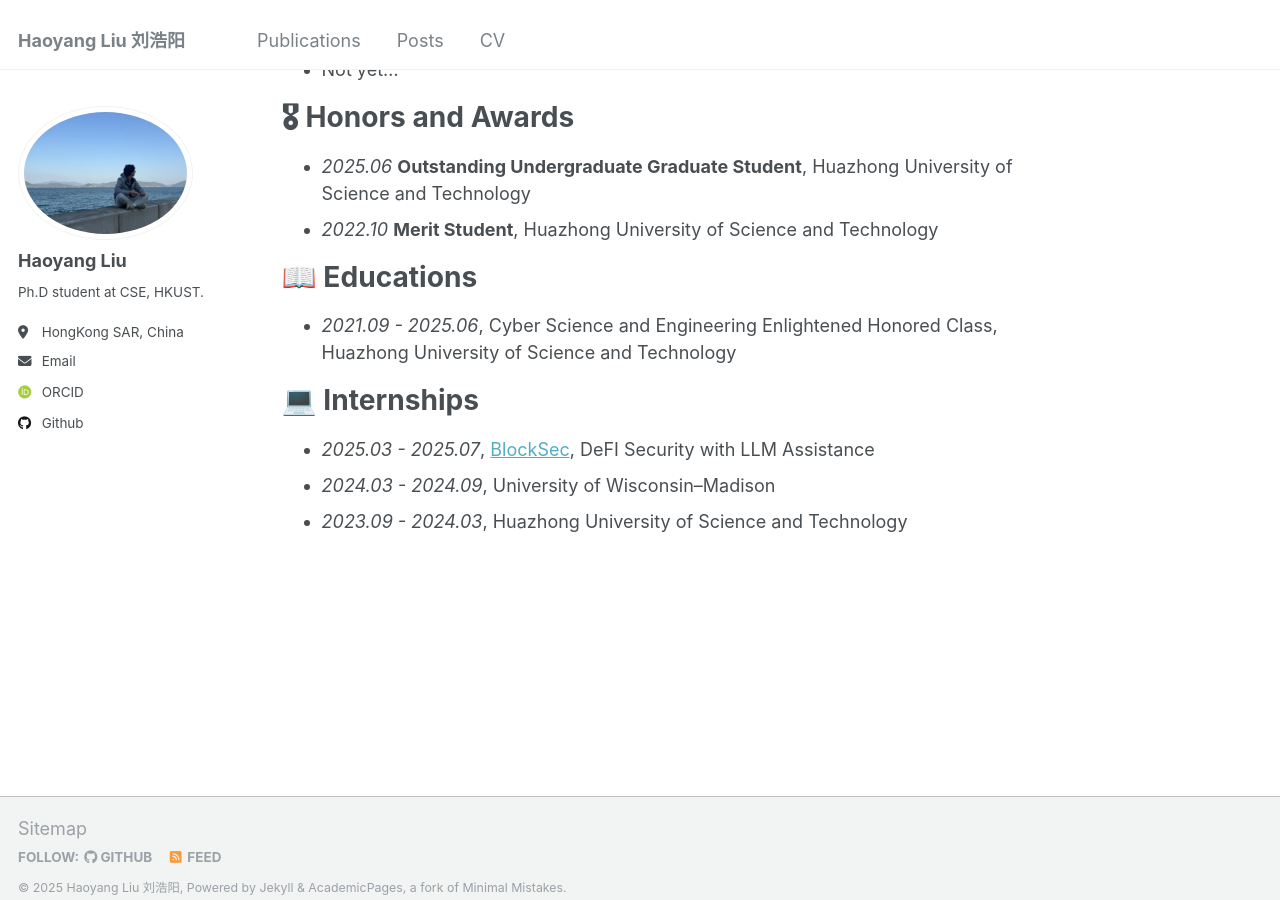
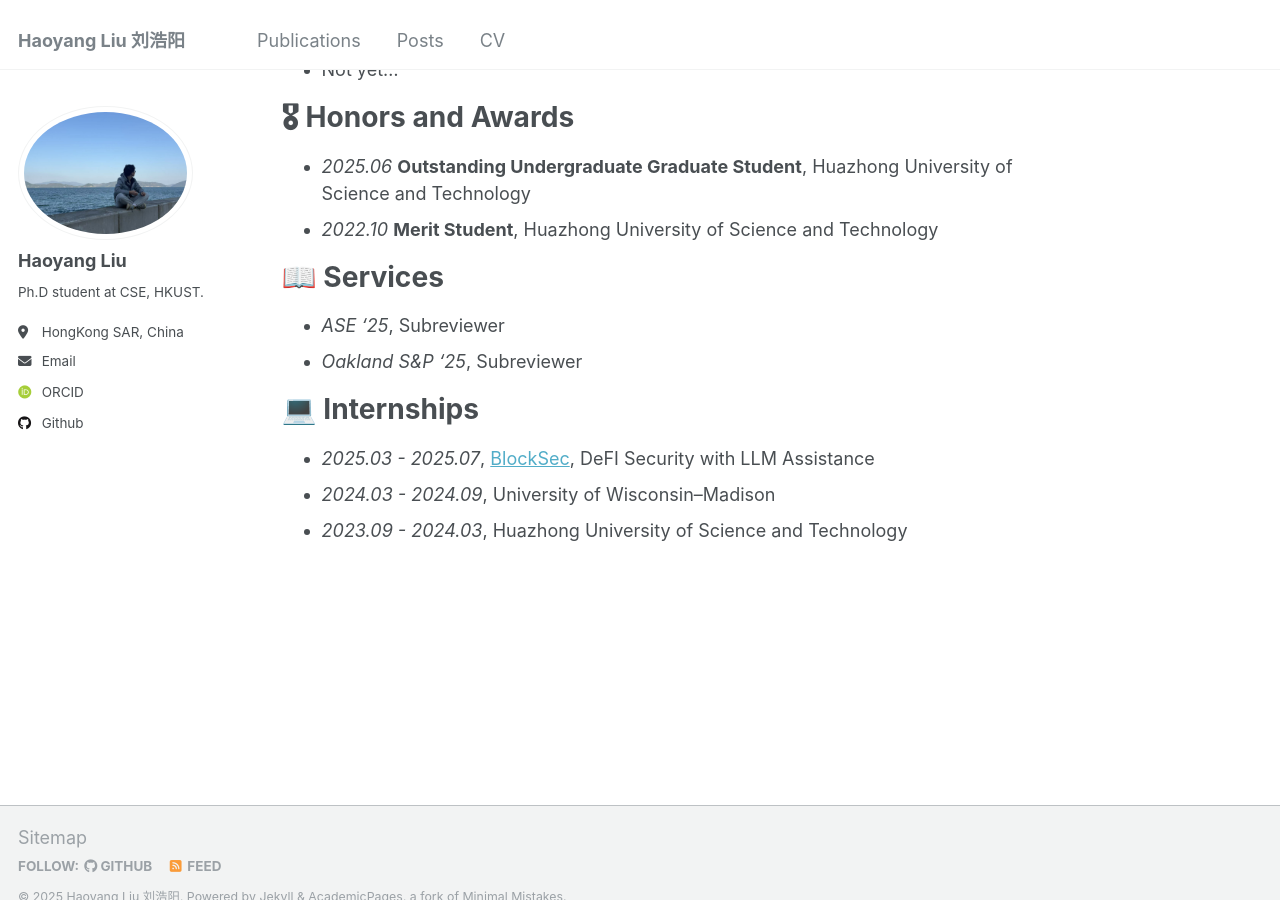
Before and after one commit to tttturtle-russ/tttturtle-russ.github.io, a Jekyll site: the page built from _pages/about.md, in a window 1280 px wide and 900 px high, scrolled down 473 px. Built offline with Jekyll 4.4.1, drawn with Linux system fonts in a browser that asks for light colours; some web fonts are replaced.

Commit message:
update: services

```diff
--- a/_pages/about.md
+++ b/_pages/about.md
@@ -25,8 +25,9 @@ My fingerprint is [1F91 66F7 89A7 9B77 30B8 428E 73D1 D518 1710 70D8](/files/Tur
 - *2025.06* **Outstanding Undergraduate Graduate Student**, Huazhong University of Science and Technology
 - *2022.10* **Merit Student**, Huazhong University of Science and Technology
 
-# 📖 Educations
-- *2021.09 - 2025.06*, Cyber Science and Engineering Enlightened Honored Class, Huazhong University of Science and Technology
+# 📖 Services
+- *ASE '25*, Subreviewer
+- *Oakland S&P '25*, Subreviewer
 
 # 💻 Internships
 - *2025.03 - 2025.07*, [BlockSec](https://blocksec.com/), DeFI Security with LLM Assistance
```
